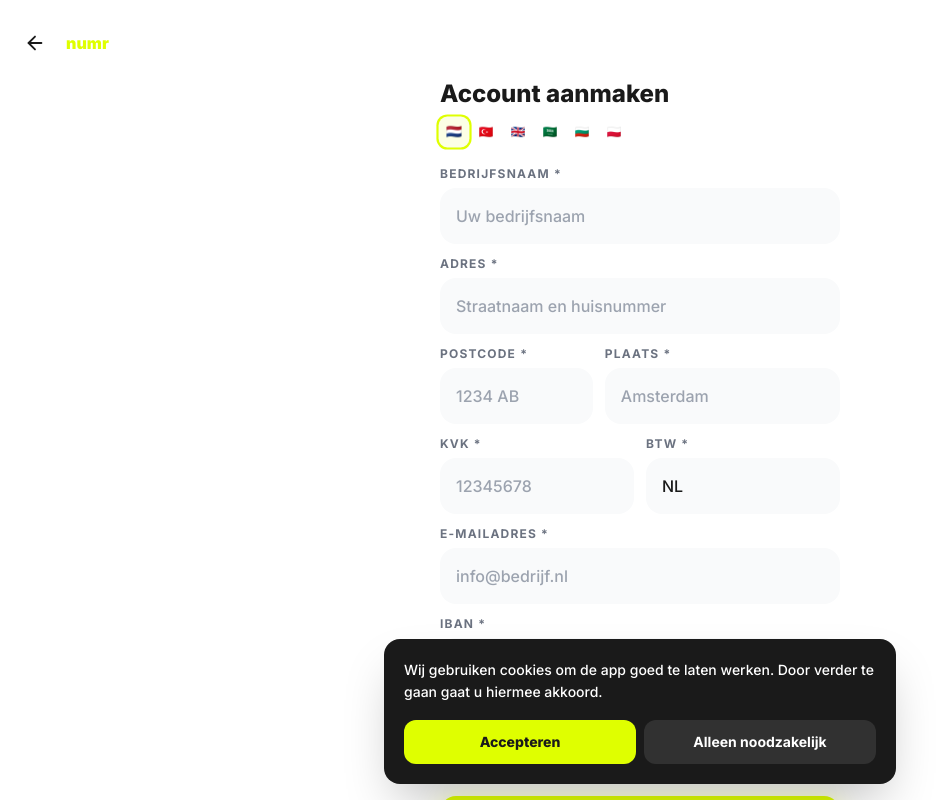
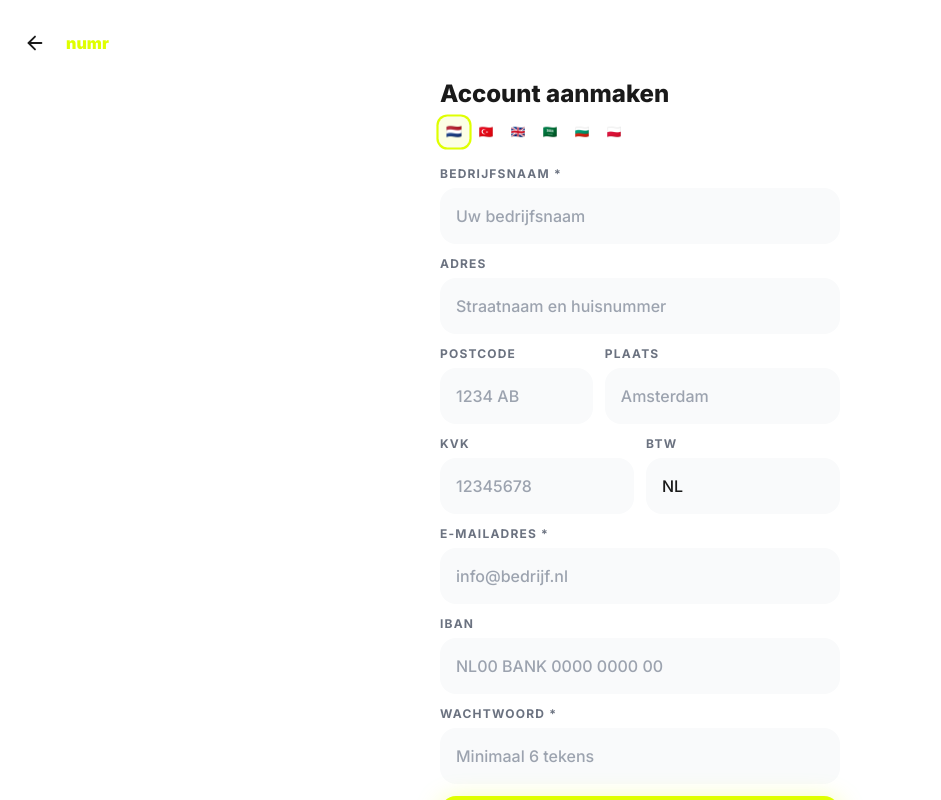
Before and after one commit to numrapp/numr-app, a React (Vite) app in the folder client/: page /register in a window 1280 px wide. Shown: the whole page, without its empty margins (0-941 px from the left). Built offline with nearby package versions, Linux system fonts and the light colour scheme; what @capacitor/core would draw is missing.

Commit message:
fix: remove cookie banner, make registration fields optional, fix test account

```diff
--- a/client/src/App.tsx
+++ b/client/src/App.tsx
@@ -12,7 +12,6 @@ import PrivacyPage from './pages/PrivacyPage';
 import TermsPage from './pages/TermsPage';
 import AppStoreScreenshots from './pages/AppStoreScreenshots';
 import InvoiceEditPage from './pages/InvoiceEditPage';
-import CookieBanner from './components/CookieBanner';
 
 function P({ children }: { children: React.ReactNode }) {
   const { user, loading } = useAuth();
@@ -42,7 +41,6 @@ export default function App() {
           <Route path="*" element={<Navigate to="/" replace />} />
         </Routes>
       </div>
-      <CookieBanner />
     </div>
   );
 }
--- a/client/src/pages/RegisterPage.tsx
+++ b/client/src/pages/RegisterPage.tsx
@@ -32,13 +32,16 @@ export default function RegisterPage() {
     e.preventDefault();
     if (honeypot) return;
     if (Date.now() - formStartTime.current < 2000) { setError(t('register.tooFast')); return; }
-    const missing = [form.company_name, form.company_address, form.company_postcode, form.company_city, form.kvk_number, form.btw_number, form.iban, form.email, form.password].some(v => !v || !v.trim());
-    if (missing) { setError(t('register.alleVeldenVerplicht')); return; }
+    if (!form.email.trim() || !form.password.trim() || !form.company_name.trim()) {
+      setError(t('register.vulAlleVelden')); return;
+    }
     if (form.password.length < 6) { setError(t('register.wachtwoordMin')); return; }
-    if (!/^\d{8}$/.test(form.kvk_number.trim())) { setError(t('register.kvkOngeldig')); return; }
-    if (!/^NL\d{9}B\d{2}$/.test(form.btw_number.trim())) { setError(t('register.btwOngeldig')); return; }
-    const btwDigits = form.btw_number.trim().slice(2, 10);
-    if (btwDigits !== form.kvk_number.trim()) { setError(t('register.kvkBtwNietOvereen')); return; }
+    if (form.kvk_number.trim() && !/^\d{8}$/.test(form.kvk_number.trim())) { setError(t('register.kvkOngeldig')); return; }
+    if (form.btw_number.trim() && form.btw_number.trim() !== 'NL' && !/^NL\d{9}B\d{2}$/.test(form.btw_number.trim())) { setError(t('register.btwOngeldig')); return; }
+    if (form.kvk_number.trim() && form.btw_number.trim() && form.btw_number.trim() !== 'NL') {
+      const btwDigits = form.btw_number.trim().slice(2, 10);
+      if (btwDigits !== form.kvk_number.trim()) { setError(t('register.kvkBtwNietOvereen')); return; }
+    }
     setError(''); setLoading(true);
     try {
       await register({
@@ -74,17 +77,17 @@ export default function RegisterPage() {
             <form onSubmit={handleSubmit} className="space-y-3">
               <input type="text" value={honeypot} onChange={e => setHoneypot(e.target.value)} className="absolute opacity-0 h-0 w-0 pointer-events-none" tabIndex={-1} autoComplete="off" />
               <div><label className="label-send">{t('register.bedrijfsnaam')} *</label><input type="text" value={form.company_name} onChange={set('company_name')} className="input-send" placeholder={t('register.bedrijfsnaamPh')} /></div>
-              <div><label className="label-send">{t('register.adres')} *</label><input type="text" value={form.company_address} onChange={set('company_address')} className="input-send" placeholder={t('register.adresPh')} /></div>
+              <div><label className="label-send">{t('register.adres')}</label><input type="text" value={form.company_address} onChange={set('company_address')} className="input-send" placeholder={t('register.adresPh')} /></div>
               <div className="grid grid-cols-5 gap-3">
-                <div className="col-span-2"><label className="label-send">{t('register.postcode')} *</label><input type="text" value={form.company_postcode} onChange={set('company_postcode')} className="input-send" placeholder="1234 AB" maxLength={7} /></div>
-                <div className="col-span-3"><label className="label-send">{t('register.plaats')} *</label><input type="text" value={form.company_city} onChange={set('company_city')} className="input-send" placeholder="Amsterdam" /></div>
+                <div className="col-span-2"><label className="label-send">{t('register.postcode')}</label><input type="text" value={form.company_postcode} onChange={set('company_postcode')} className="input-send" placeholder="1234 AB" maxLength={7} /></div>
+                <div className="col-span-3"><label className="label-send">{t('register.plaats')}</label><input type="text" value={form.company_city} onChange={set('company_city')} className="input-send" placeholder="Amsterdam" /></div>
               </div>
               <div className="grid grid-cols-2 gap-3">
-                <div><label className="label-send notranslate">KVK *</label><input type="text" value={form.kvk_number} onChange={set('kvk_number')} className="input-send" placeholder="12345678" maxLength={8} /></div>
-                <div><label className="label-send notranslate">BTW *</label><input type="text" value={form.btw_number} onChange={handleBtw} className="input-send notranslate" placeholder="NL000000000B00" /></div>
+                <div><label className="label-send notranslate">KVK</label><input type="text" value={form.kvk_number} onChange={set('kvk_number')} className="input-send" placeholder="12345678" maxLength={8} /></div>
+                <div><label className="label-send notranslate">BTW</label><input type="text" value={form.btw_number} onChange={handleBtw} className="input-send notranslate" placeholder="NL000000000B00" /></div>
               </div>
               <div><label className="label-send">{t('register.email')} *</label><input type="email" value={form.email} onChange={set('email')} className="input-send" placeholder="info@bedrijf.nl" /></div>
-              <div><label className="label-send notranslate">IBAN *</label><input type="text" value={form.iban} onChange={set('iban')} className="input-send notranslate" placeholder="NL00 BANK 0000 0000 00" /></div>
+              <div><label className="label-send notranslate">IBAN</label><input type="text" value={form.iban} onChange={set('iban')} className="input-send notranslate" placeholder="NL00 BANK 0000 0000 00" /></div>
               <div><label className="label-send">{t('register.password')} *</label><input type="password" value={form.password} onChange={set('password')} className="input-send" placeholder={t('register.passwordPh')} /></div>
               <button type="submit" disabled={loading} className="btn-brand w-full mt-2">{loading ? t('register.creating') : t('register.create')}</button>
             </form>
```
